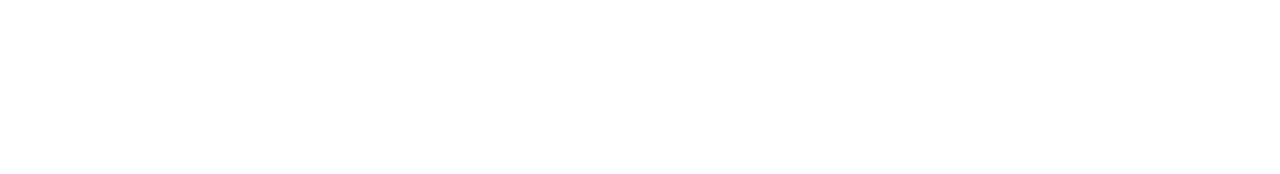
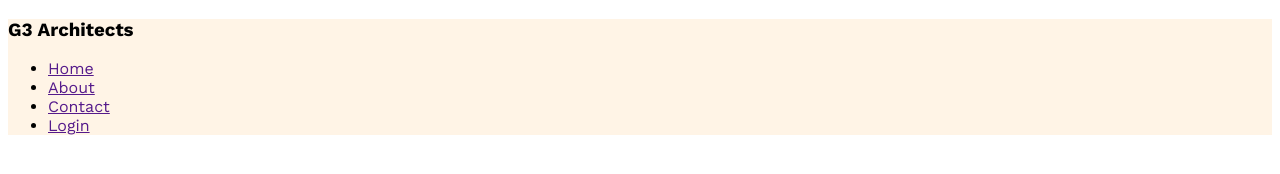
Before and after one commit to mdruqnuzzaman/g3-architects-website, a plain HTML site: page index.html in a window 1280 px wide. Drawn offline with nearby package versions, Linux system fonts and the light colour scheme.

Commit message:
created g3architects website

```diff
--- a/architects.css
+++ b/architects.css
@@ -0,0 +1,12 @@
+/* work font sansfrom google font*/
+
+  @import url('https://fonts.googleapis.com/css2?family=Open+Sans:ital,wght@0,800;1,800&family=Quicksand:wght@700&family=Work+Sans:wght@400;500;600;700;800&display=swap');
+
+
+*{
+font-family: 'Work Sans', sans-serif;
+  }
+
+  header{
+    background-color:rgba(255, 144, 14, 0.10);
+  }
--- a/index.html
+++ b/index.html
@@ -7,6 +7,24 @@
     <link rel="stylesheet" href="architects.css">
 </head>
 <body>
+    <header>
+        <nav>
+            <h3>G3 Architects</h3>
+            <ul>
+               <li><a href="">Home</a></li>
+               <li><a href="">About</a></li>
+               <li><a href="">Contact</a></li>
+               <li><a href="">Login</a></li>
 
+            </ul>
+        </nav>
+
+    </header>
+    <main>
+
+    </main>
+    <footer>
+
+    </footer>
 </body>
 </html>
```
